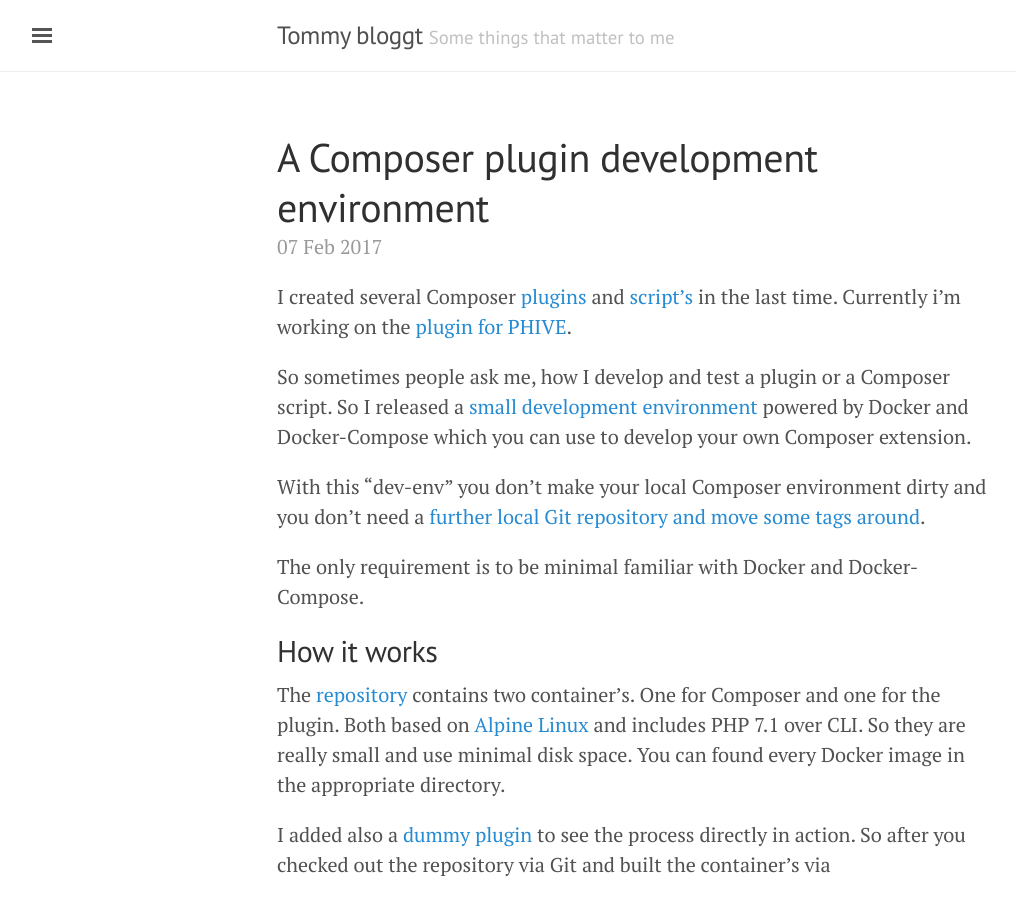
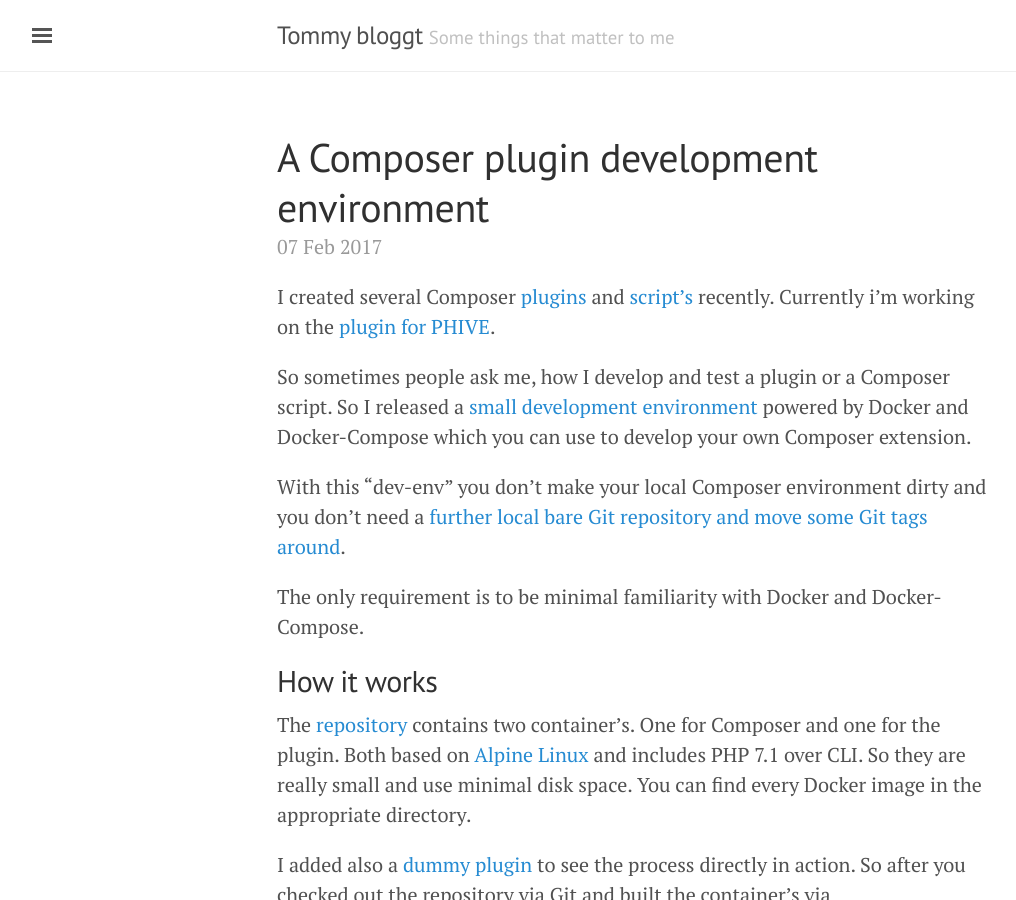
Before and after one commit to tommy-muehle/tommy-muehle.github.io, a Jekyll site: the page built from _posts/2017-02-07-composer-plugin-development-environment.md, in a window 1280 px wide and 900 px high. Shown: the whole window, without its empty margins (3-1019 px from the left). Built offline with Jekyll 4.4.1, drawn with Linux system fonts in a browser that asks for light colours; comment, search, counter and statistics services are not loaded.

Commit message:
Update wording, thx to https://www.reddit.com/user/bowersbros

```diff
--- a/_config.yml
+++ b/_config.yml
@@ -15,7 +15,7 @@ social:
     - https://www.xing.com/profile/Tommy_Muehle
 
 # Custom vars
-version:             2.4.0
+version:             2.4.1
 
 gems:
  - jekyll-paginate
--- a/_posts/2017-02-07-composer-plugin-development-environment.md
+++ b/_posts/2017-02-07-composer-plugin-development-environment.md
@@ -4,7 +4,7 @@ title:  "A Composer plugin development environment"
 introduction: "Introduce my personal Composer plugin/script development environment."
 ---
 
-I created several Composer [plugins](https://github.com/tommy-muehle/composer-tool-installer-plugin) and [script's](https://github.com/tommy-muehle/tooly-composer-script) in the last time.
+I created several Composer [plugins](https://github.com/tommy-muehle/composer-tool-installer-plugin) and [script's](https://github.com/tommy-muehle/tooly-composer-script) recently.
 Currently i'm working on the [plugin for PHIVE](https://github.com/phar-io/composer-plugin).
 
 So sometimes people ask me, how I develop and test a plugin or a Composer script.
@@ -12,15 +12,15 @@ So I released a [small development environment](https://github.com/tommy-muehle/
 use to develop your own Composer extension.
 
 With this "dev-env" you don't make your local Composer environment dirty and you don't need a
-[further local Git repository and move some tags around](http://stackoverflow.com/questions/22935567/test-and-debug-composer-plugins).
+[further local bare Git repository and move some Git tags around](http://stackoverflow.com/questions/22935567/test-and-debug-composer-plugins).
 
-The only requirement is to be minimal familiar with Docker and Docker-Compose.
+The only requirement is to be minimal familiarity with Docker and Docker-Compose.
 
 ## How it works
 
 The [repository](https://github.com/tommy-muehle/php-composer-plugin-devenv) contains two container's. One for Composer and one for the plugin.
 Both based on [Alpine Linux](https://alpinelinux.org/) and includes PHP 7.1 over CLI. So they are really small and use minimal disk space.
-You can found every Docker image in the appropriate directory.
+You can find every Docker image in the appropriate directory.
 
 I added also a [dummy plugin](https://github.com/tommy-muehle/php-composer-plugin-devenv/tree/master/plugin/src) to see the process directly in action.
 So after you checked out the repository via Git and built the container's via
```
